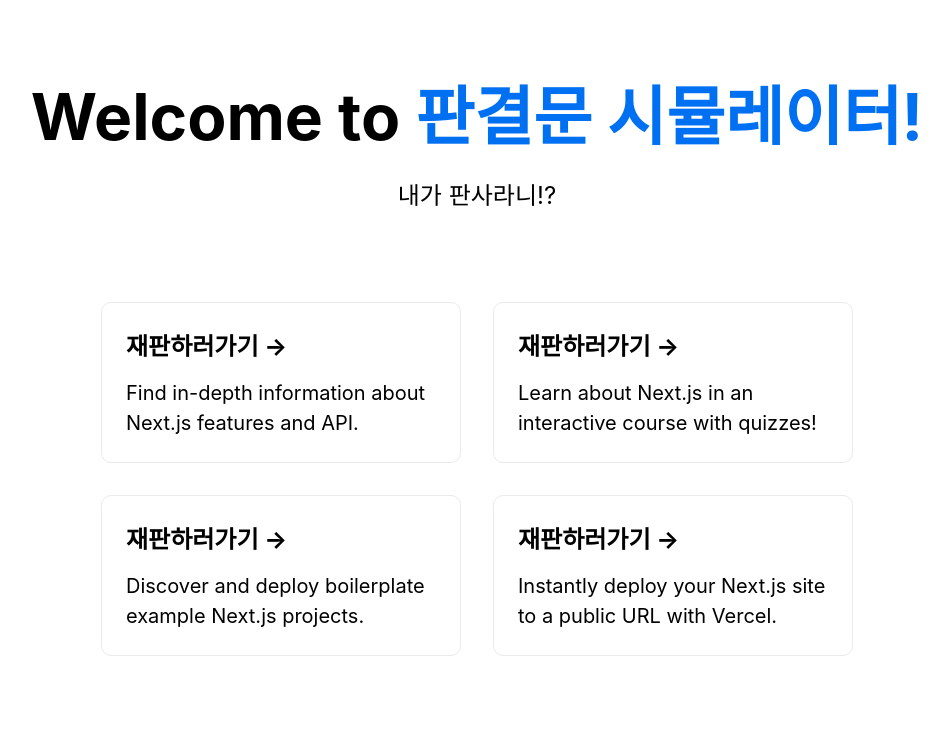
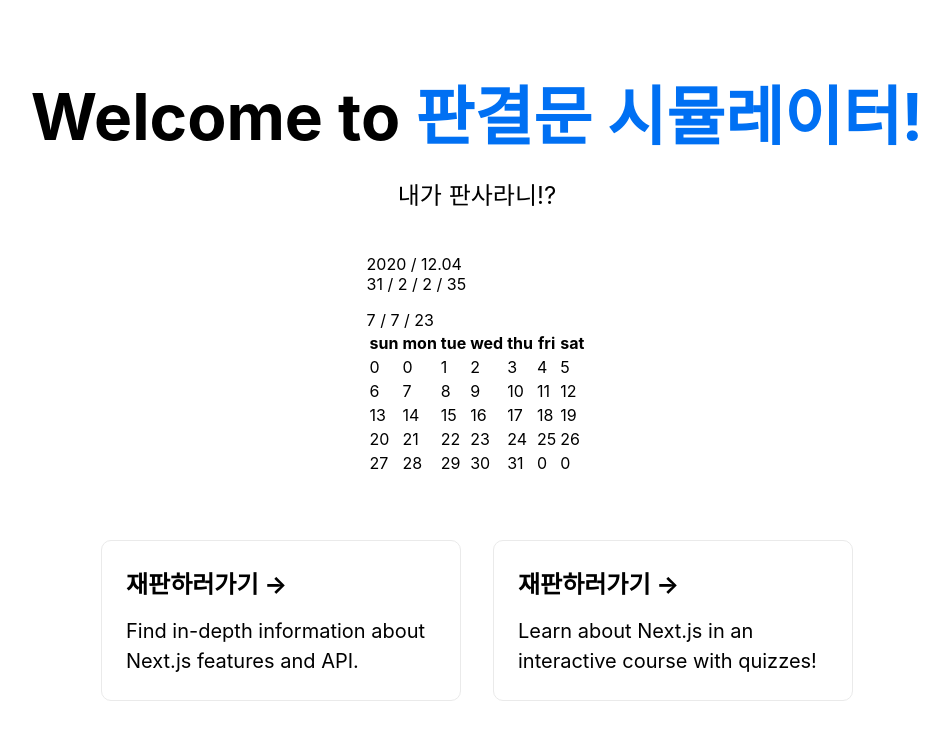
Before and after one commit to newshunter12/judgement-simulator, a Next.js app: page / in a window 1280 px wide. Shown: the top 732 px of the page, without its empty margins (163-1112 px from the left). Built offline with nearby package versions, Linux system fonts and the light colour scheme.

Commit message:
chore: test codesandbox connect

```diff
--- /dev/null
+++ b/component/calendar.js
@@ -0,0 +1,54 @@
+import React from "react";
+
+const Calendar = ({ yyyymmdd }) => {
+  let yyyy = yyyymmdd.substr(0, 4);
+  let mm = yyyymmdd.substr(4, 2);
+  let dd = yyyymmdd.substr(6, 2);
+  let dates = new Date(yyyy, mm, 0).getDate();
+  let nHeadDays = new Date(yyyy, mm - 1, 1).getDay();
+  let nTailDays = 6 - new Date(yyyy, mm, 0).getDay();
+  let month = dates + nHeadDays + nTailDays;
+
+  const dates_arr = new Array(month);
+  dates_arr.fill(0);
+  for (let i = 0; i < dates; i++) {
+    dates_arr[nHeadDays + i] = i + 1;
+  }
+
+  const weeks = new Array(month / 7);
+  let idx = 0;
+  for (let i = 0; i < weeks.length; i++) {
+    weeks[i] = dates_arr.slice(idx, 7 + idx);
+    idx = idx + 7;
+  }
+
+  return (
+    <div>
+      <p>
+        {yyyy} / {mm}.{dd} <br />
+        {dates} / {nHeadDays} / {nTailDays} / {month}
+      </p>
+      {weeks[0].length} / {weeks[1].length} / {weeks[3][3]}
+      <table>
+        <thead>
+          <tr>
+            {"sun,mon,tue,wed,thu,fri,sat".split(",").map((day) => (
+              <th>{day}</th>
+            ))}
+          </tr>
+        </thead>
+        <tbody>
+          {weeks.map((week, wi) => (
+            <tr key={wi}>
+              {week.map((d, di) => (
+                <td key={di}>{d}</td>
+              ))}
+            </tr>
+          ))}
+        </tbody>
+      </table>
+    </div>
+  );
+};
+
+export default Calendar;
--- a/pages/index.js
+++ b/pages/index.js
@@ -1,4 +1,5 @@
-import Head from 'next/head'
+import Head from "next/head";
+import Calendar from "../component/calendar";
 
 export default function Home() {
   return (
@@ -13,9 +14,9 @@ export default function Home() {
           Welcome to <a href="https://nextjs.org">판결문 시뮬레이터!</a>
         </h1>
 
-        <p className="description">
-          내가 판사라니!?
-        </p>
+        <p className="description">내가 판사라니!?</p>
+
+        <Calendar yyyymmdd={"20201204"} />
 
         <div className="grid">
           <a href="https://nextjs.org/docs" className="card">
@@ -54,7 +55,7 @@ export default function Home() {
           target="_blank"
           rel="noopener noreferrer"
         >
-          Powered by{' '}
+          Powered by{" "}
           <img src="/vercel.svg" alt="Vercel Logo" className="logo" />
         </a>
       </footer>
@@ -205,5 +206,5 @@ export default function Home() {
         }
       `}</style>
     </div>
-  )
+  );
 }
```
